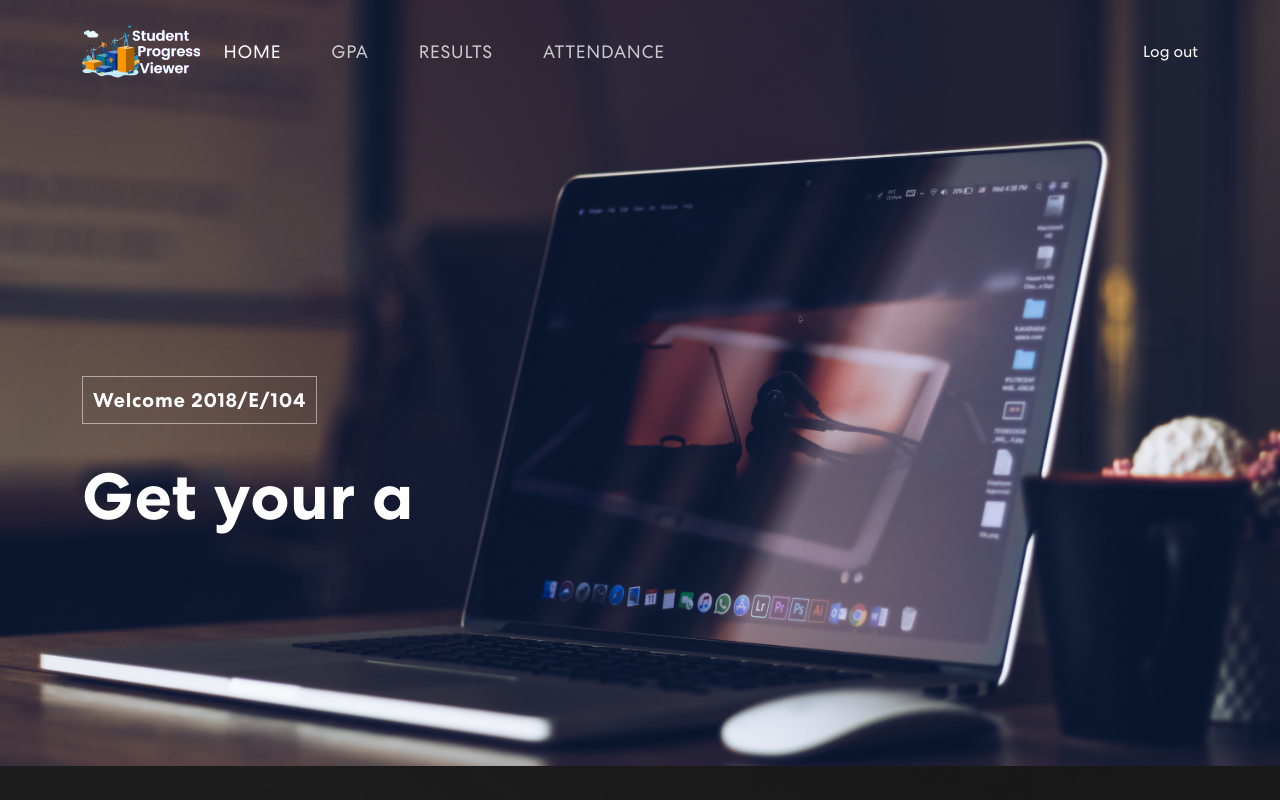
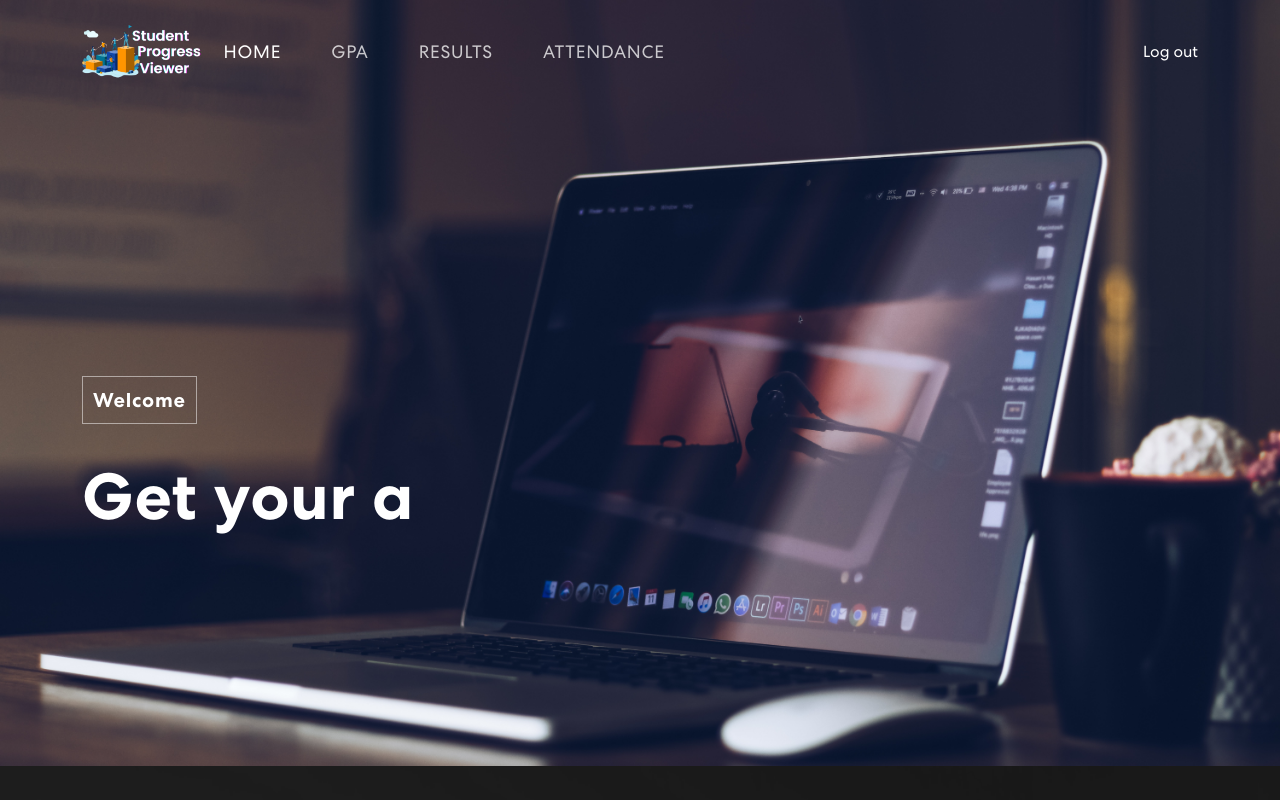
Before and after one commit to ChamilSachintha/Student-Progress-Viewer, a React (Create React App) app: page / in a window 1280 px wide. Both pictures are taken after typing "Sample", "Sample123" into the empty fields and a click on the input 639 px from the left and 467 px from the top of the page. Shown: the top 800 px of the page. Built offline with nearby package versions, Linux system fonts and the light colour scheme.

Commit message:
Update banne tagline

```diff
--- a/src/components/Banner.js
+++ b/src/components/Banner.js
@@ -50,7 +50,7 @@ export const Banner = () => {
                         <TrackVisibility>
                             {({ isVisible }) =>
                                 <div className={isVisible ? "animate__animated animate__fadeIn" : ""}>
-                                    <span className="tagline">Welcome 2018/E/104</span>
+                                    <span className="tagline">Welcome</span>
                                     <br></br>
                                     <br></br>
                                     <h1><span className="wrap">{text}</span></h1>
```
